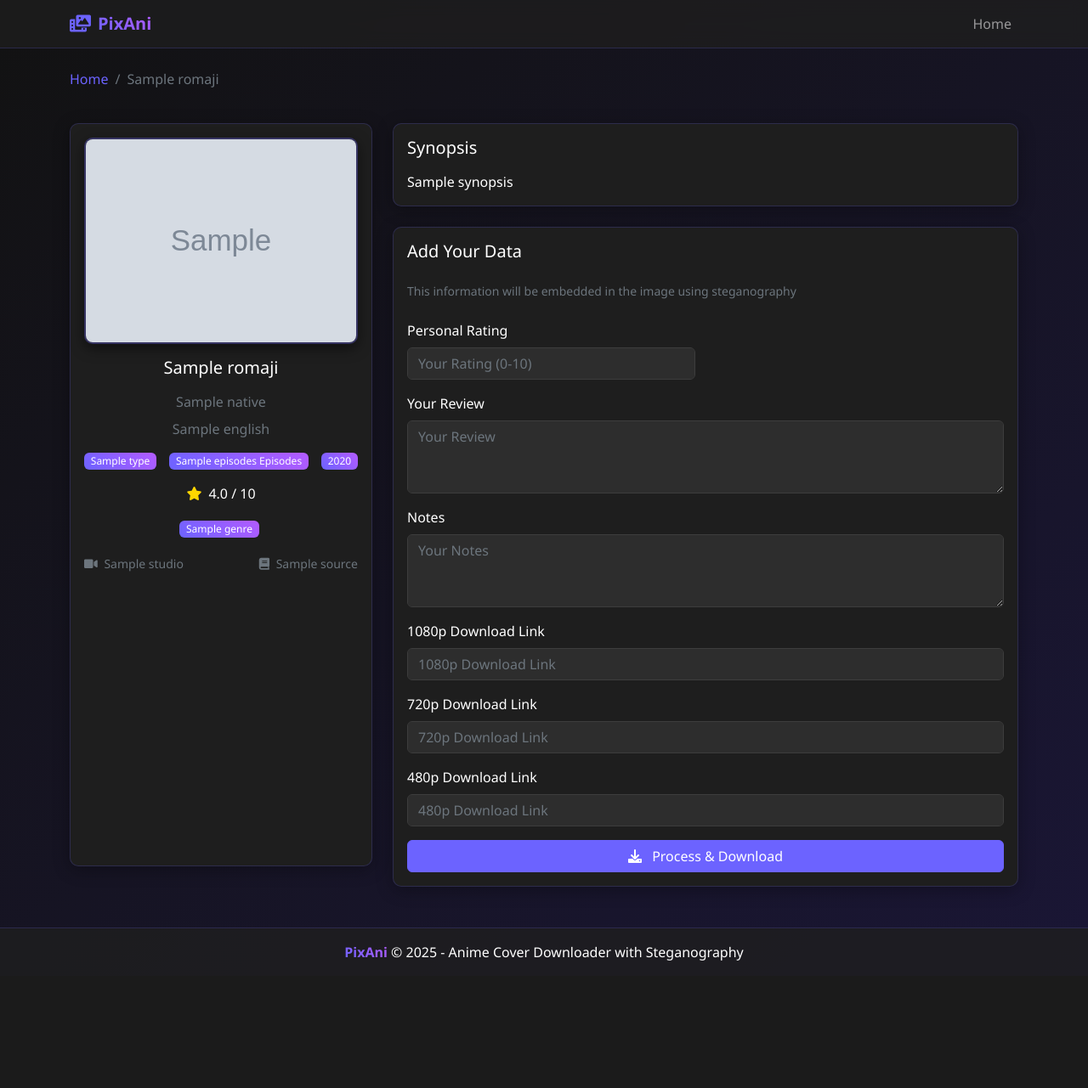
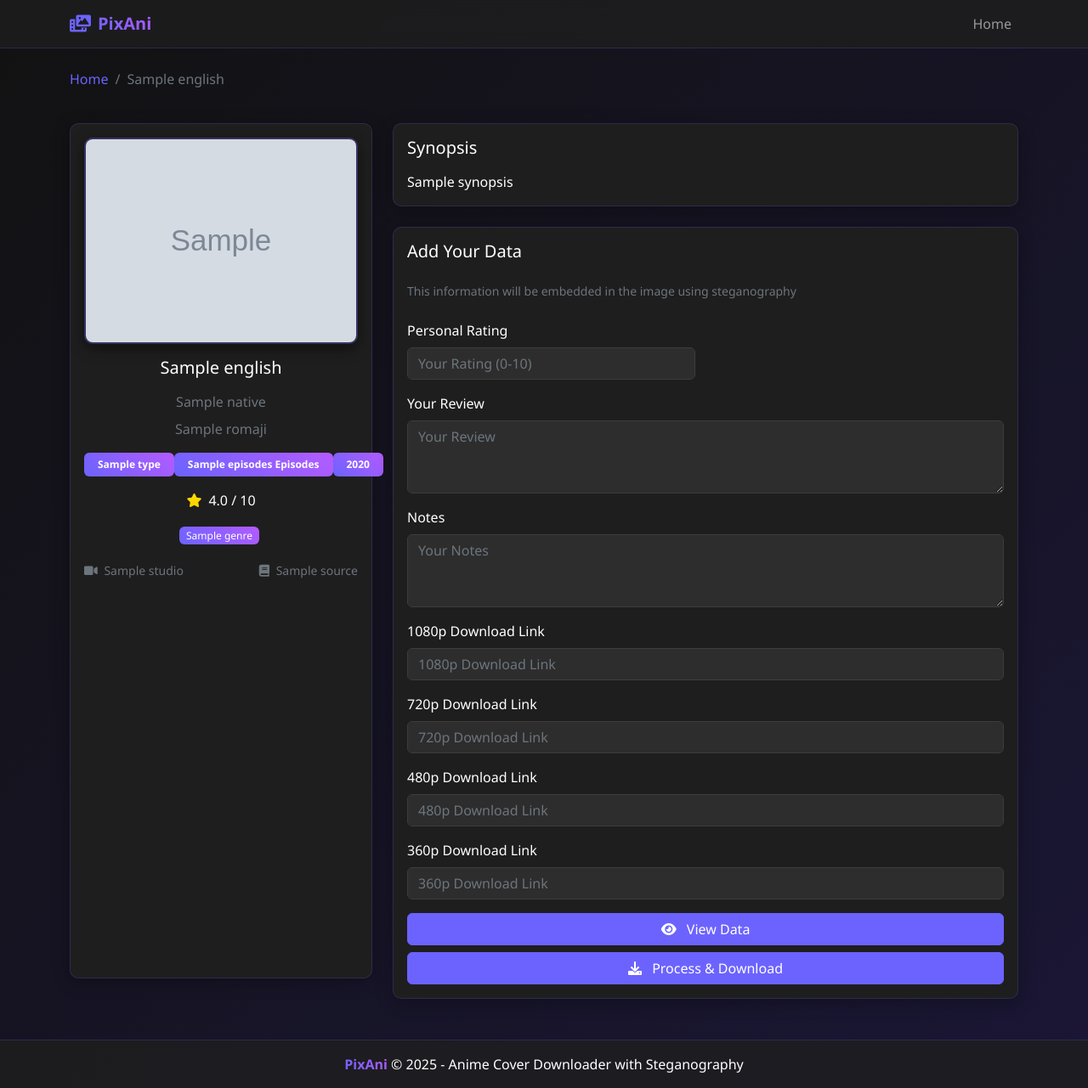
Before and after one commit to Rigelyon/PixAni, a Django app: template core/templates/core/anime_detail.html in a window 1280 px wide. Shown: the whole page at 85% size. Before the commit the page ends 1131 px from the top, so only its background shows below. Run offline with Django 4.2, Linux system fonts and the light colour scheme; tables that the repository leaves empty hold one stand-in row (values such as "Sample post"); the template is opened without the code that fills it: values that come from a table or form of the project are taken from there, most other values are stand-ins (such as "Sample title", 1, 10 or a date in 2020); grey boxes marked "Sample" are stand-in pictures.

Commit message:
Add modal to view data; Add `process_image` functionality

```diff
--- a/core/templates/core/anime_detail.html
+++ b/core/templates/core/anime_detail.html
@@ -6,7 +6,7 @@
         <nav aria-label="breadcrumb">
             <ol class="breadcrumb">
                 <li class="breadcrumb-item"><a href="{% url 'core:home' %}" class="text-decoration-none" style="color: var(--primary-color);">Home</a></li>
-                <li class="breadcrumb-item active" aria-current="page">{{ anime.title.romaji }}</li>
+                <li class="breadcrumb-item active" aria-current="page">{{ anime.title.english }}</li>
             </ol>
         </nav>
     </div>
@@ -16,24 +16,24 @@
     <div class="col-md-4 mb-4">
         <div class="card h-100">
             <div class="card-body text-center">
-                <img src="{{ anime.coverImage }}" alt="{{ anime.title.romaji }}" class="img-fluid cover-image mb-3" id="cover-image">
-                <h5 class="card-title mb-3">{{ anime.title.romaji }}</h5>
+                <img src="{{ anime.cover }}" alt="{{ anime.title.english }}" class="img-fluid cover-image mb-3" id="cover-image">
+                <h5 class="card-title mb-3">{{ anime.title.english }}</h5>
 
                 {% if anime.title.native %}
                     <p class="text-muted mb-2">{{ anime.title.native }}</p>
                 {% endif %}
 
-                {% if anime.title.english and anime.title.english != anime.title.romaji %}
-                    <p class="text-muted mb-3">{{ anime.title.english }}</p>
+                {% if anime.title.romaji and anime.title.romaji != anime.title.english %}
+                    <p class="text-muted mb-3">{{ anime.title.romaji }}</p>
                 {% endif %}
 
                 <div class="d-flex justify-content-between align-items-center mb-3">
-                    <span class="badge">{{ anime.type }}</span>
+                    <span class="badge px-3 py-2"><strong>{{ anime.type }}</strong></span>
                     {% if anime.episodes %}
-                        <span class="badge">{{ anime.episodes }} Episodes</span>
+                        <span class="badge px-3 py-2"><strong>{{ anime.episodes }} Episodes</strong></span>
                     {% endif %}
                     {% if anime.year %}
-                        <span class="badge">{{ anime.year }}</span>
+                        <span class="badge px-3 py-2"><strong>{{ anime.year }}</strong></span>
                     {% endif %}
                 </div>
 
@@ -115,7 +115,15 @@
                                 {{ user_data_form.download_link_480p }}
                             </div>
 
-                            <div class="d-grid">
+                            <div class="mb-3">
+                                <label for="{{ user_data_form.download_link_360p.id_for_label }}" class="form-label">360p Download Link</label>
+                                {{ user_data_form.download_link_360p }}
+                            </div>
+
+                            <div class="d-grid gap-2">
+                                <button type="button" class="btn btn-primary" id="viewDataButton" data-bs-toggle="modal" data-bs-target="#viewDataModal">
+                                    <i class="fas fa-eye me-2"></i> View Data
+                                </button>
                                 <button type="submit" class="btn btn-primary" id="processButton">
                                     <i class="fas fa-download me-2"></i> Process & Download
                                 </button>
@@ -143,6 +151,24 @@
         </div>
     </div>
 </div>
+
+<div class="modal fade" id="viewDataModal" tabindex="-1" aria-labelledby="viewDataModalLabel" aria-hidden="true">
+    <div class="modal-dialog modal-lg">
+        <div class="modal-content card">
+            <div class="modal-header card-header">
+                <h5 class="card-title" id="viewDataModalLabel">Data to be Embedded</h5>
+                <button type="button" class="btn-close" data-bs-dismiss="modal" aria-label="Close"></button>
+            </div>
+            <div class="modal-body card-body">
+                <pre id="dataToEmbed" class="bg-light p-3 rounded" style="background-color: var(--secondary-color); color: var(--primary-color);"></pre>
+            </div>
+            <div class="modal-footer card-footer">
+                <button type="button" class="btn btn-primary" data-bs-dismiss="modal">Close</button>
+            </div>
+        </div>
+    </div>
+</div>
+
 {% endblock %}
 
 {% block extra_js %}
@@ -193,5 +219,31 @@
             });
         });
     });
+
+    document.addEventListener('DOMContentLoaded', function() {
+        const viewDataButton = document.getElementById('viewDataButton');
+        const dataToEmbed = document.getElementById('dataToEmbed');
+
+        // Populate the modal with the data to be embedded
+        viewDataButton.addEventListener('click', function() {
+            const animeData = {{ anime|safe }};
+            const userData = {
+                personal_rating: document.querySelector('[name="personal_rating"]').value,
+                review: document.querySelector('[name="review"]').value,
+                notes: document.querySelector('[name="notes"]').value,
+                download_link_1080p: document.querySelector('[name="download_link_1080p"]').value,
+                download_link_720p: document.querySelector('[name="download_link_720p"]').value,
+                download_link_480p: document.querySelector('[name="download_link_480p"]').value,
+                download_link_360p: document.querySelector('[name="download_link_360p"]').value
+            };
+
+            const dataToEmbedObj = {
+                anime: animeData,
+                user_data: userData
+            };
+
+            dataToEmbed.textContent = JSON.stringify(dataToEmbedObj, null, 4);
+        });
+    });
 </script>
 {% endblock %}
--- a/requirements.txt
+++ b/requirements.txt
@@ -8,6 +8,7 @@ idna==3.10
 numpy==2.2.4
 opencv-python==4.11.0.86
 packaging==24.2
+pillow==11.2.1
 requests==2.32.3
 sqlparse==0.5.3
 urllib3==2.4.0
```
Also changed, not shown: core/views.py (+83 -1 lines).
